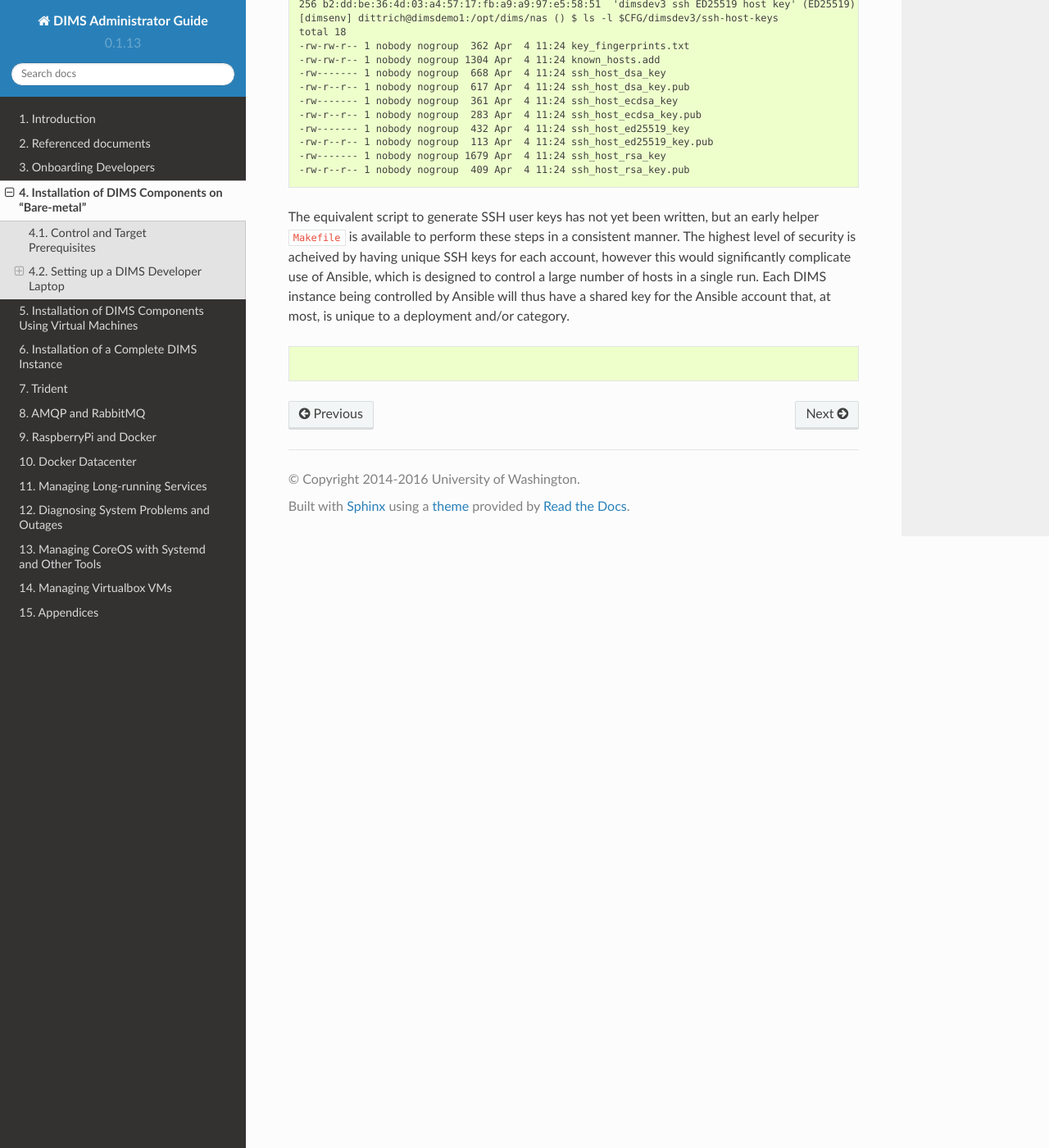
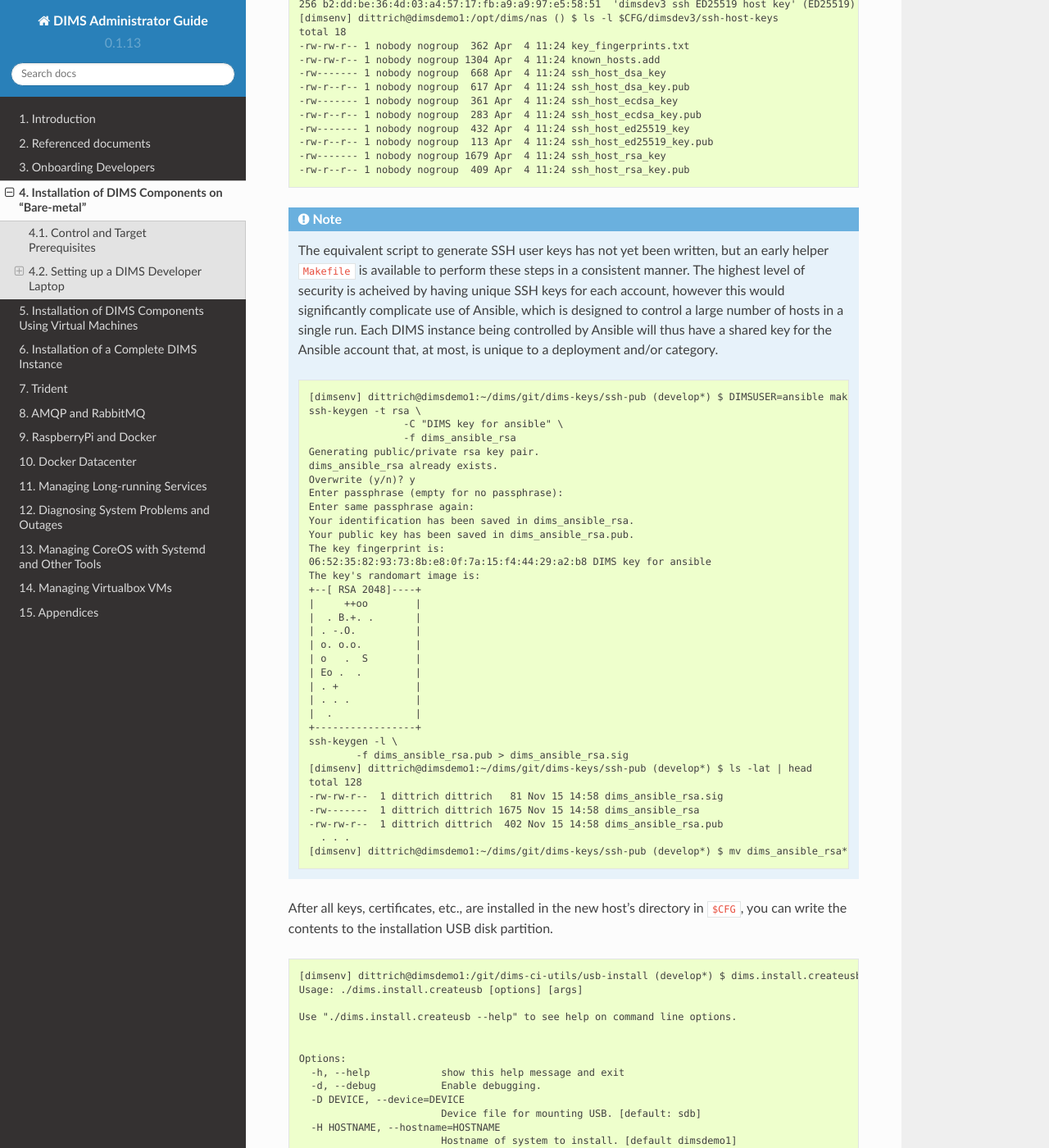
Before and after one commit to uw-dims/dims-adminguide, a Sphinx documentation site: the page built from docs/source/installingbaremetal.rst, in a window 1280 px wide and 1400 px high, scrolled down 9975 px. Shown: the whole window at 82% size. Built offline with Sphinx 7.4.7 and the Read the Docs theme 2.0.0, drawn with Linux system fonts in a browser that asks for light colours; some of the changed text lies outside the part shown.

Commit message:
Add more details on customizing install USB

```diff
--- a/docs/source/installingbaremetal.rst
+++ b/docs/source/installingbaremetal.rst
@@ -591,21 +591,111 @@
 
 ..
 
-The equivalent script to generate SSH user keys has not yet been written,
-but an early helper ``Makefile`` is available to perform these steps
-in a consistent manner. The highest level of security is acheived by
-having unique SSH keys for each account, however this would significantly
-complicate use of Ansible, which is designed to control a large number
-of hosts in a single run.  Each DIMS instance being controlled by Ansible
-will thus have a shared key for the Ansible account that, at most, is
-unique to a deployment and/or category.
+.. note::
 
+    The equivalent script to generate SSH user keys has not yet been written,
+    but an early helper ``Makefile`` is available to perform these steps in a
+    consistent manner. The highest level of security is acheived by having
+    unique SSH keys for each account, however this would significantly
+    complicate use of Ansible, which is designed to control a large number of
+    hosts in a single run.  Each DIMS instance being controlled by Ansible will
+    thus have a shared key for the Ansible account that, at most, is unique to
+    a deployment and/or category.
+
+    .. code-block:: none
+
+        [dimsenv] dittrich@dimsdemo1:~/dims/git/dims-keys/ssh-pub (develop*) $ DIMSUSER=ansible make genkey
+        ssh-keygen -t rsa \
+                        -C "DIMS key for ansible" \
+                        -f dims_ansible_rsa
+        Generating public/private rsa key pair.
+        dims_ansible_rsa already exists.
+        Overwrite (y/n)? y
+        Enter passphrase (empty for no passphrase):
+        Enter same passphrase again:
+        Your identification has been saved in dims_ansible_rsa.
+        Your public key has been saved in dims_ansible_rsa.pub.
+        The key fingerprint is:
+        06:52:35:82:93:73:8b:e8:0f:7a:15:f4:44:29:a2:b8 DIMS key for ansible
+        The key's randomart image is:
+        +--[ RSA 2048]----+
+        |     ++oo        |
+        |  . B.+. .       |
+        | . -.O.          |
+        | o. o.o.         |
+        | o   .  S        |
+        | Eo .  .         |
+        | . +             |
+        | . . .           |
+        |  .              |
+        +-----------------+
+        ssh-keygen -l \
+                -f dims_ansible_rsa.pub > dims_ansible_rsa.sig
+        [dimsenv] dittrich@dimsdemo1:~/dims/git/dims-keys/ssh-pub (develop*) $ ls -lat | head
+        total 128
+        -rw-rw-r--  1 dittrich dittrich   81 Nov 15 14:58 dims_ansible_rsa.sig
+        -rw-------  1 dittrich dittrich 1675 Nov 15 14:58 dims_ansible_rsa
+        -rw-rw-r--  1 dittrich dittrich  402 Nov 15 14:58 dims_ansible_rsa.pub
+          . . .
+        [dimsenv] dittrich@dimsdemo1:~/dims/git/dims-keys/ssh-pub (develop*) $ mv dims_ansible_rsa* $CFG/zion/ssh-user-keys/
+
+    ..
+
+..
+
+After all keys, certificates, etc., are installed in the new host's directory
+in ``$CFG``, you can write the contents to the installation USB disk partition.
 
 .. code-block:: none
 
+    [dimsenv] dittrich@dimsdemo1:/git/dims-ci-utils/usb-install (develop*) $ dims.install.createusb --help
+    Usage: ./dims.install.createusb [options] [args]
+
+    Use "./dims.install.createusb --help" to see help on command line options.
+
+
+    Options:
+      -h, --help            show this help message and exit
+      -d, --debug           Enable debugging.
+      -D DEVICE, --device=DEVICE
+                            Device file for mounting USB. [default: sdb]
+      -H HOSTNAME, --hostname=HOSTNAME
+                            Hostname of system to install. [default dimsdemo1]
+      -l USBLABEL, --usblabel=USBLABEL
+                            USB device label. [default: DIMSINSTALL]
+      --distro-version=DISTROVERSION
+                            Distribution version. [default: 14.04.5]
+      --base-configs-dir=BASE_CONFIGS_DIR
+                            Base directory for configuration files. [default:
+                            /opt/dims/nas/scd]
+      -u, --usage           Print usage information.
+      -v, --verbose         Be verbose (on stdout) about what is happening.
+      -V, --version         Print version and exit.
+
+      Development Options:
+        Caution: use these options at your own risk.
+
+        --find-device       Attempt to find USB device actively mounted and exit.
+        --empty-casper      Empty out all contents (except lost+found) from
+                            casper-rw and exit.
+        --ls-casper         Just list contents of casper-rw file system.
+        --label-casper      Put --usblabel into casper-rw and exit.
+        --mount-casper      Mount casper-rw in cwd and exit.
+        --unmount-casper    Unmount casper-rw and exit.
+        --mount-usb         Mount DIMS install USB (sdb) and exit. [default:
+                            False]
+        --unmount-usb       Unmount DIMS install USB (sdb) and exit. [default:
+                            False]
+        --read-usb-into     Read USB drive into file. [default: False]
+        --write-usb-from    Write USB drive from file. [default: False]
+        -f IMAGEFILE, --imagefile=IMAGEFILE
+                            File name to use for storing compressed USB image.
+                            [default: ubuntu-14.04.5-install.dd.bz2]
+        --block-size=BLOCK_SIZE
+                            Block size to use for 'dd' read/write. [default: 512]
+    [dimsenv] dittrich@dimsdemo1:/git/dims-ci-utils/usb-install (develop*) $ dims.install.createusb --hostname zion
 
 ..
-
 
 
 .. TODO(dittrich): Stopped here - finish these instructions
```
